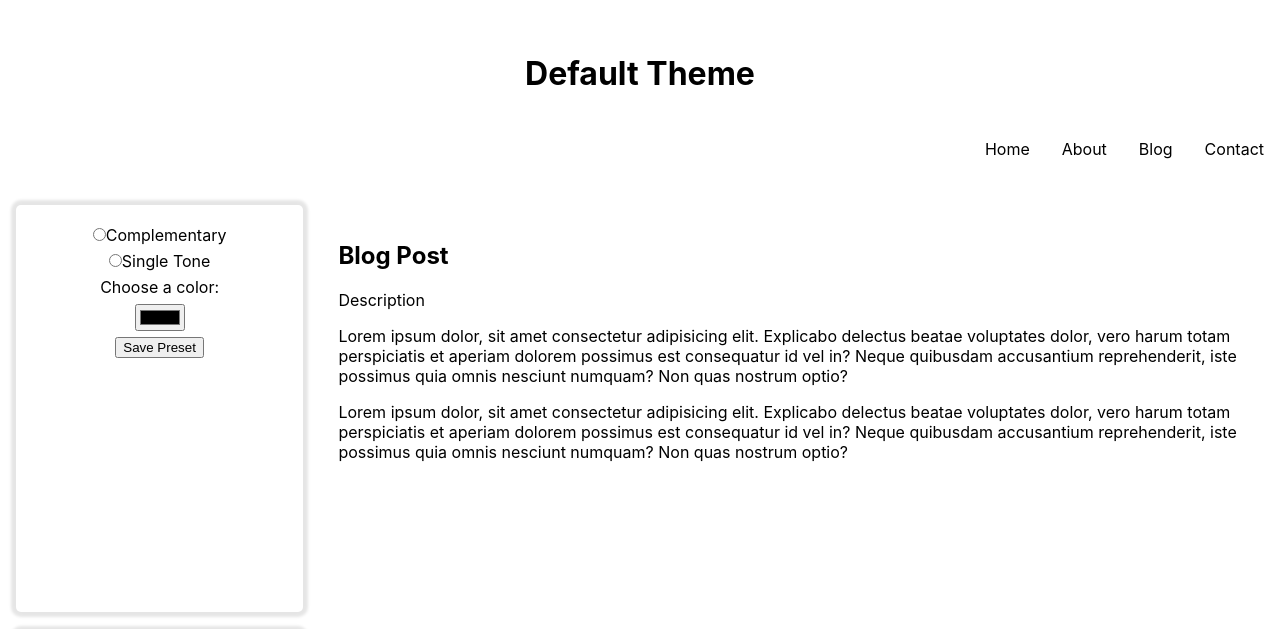
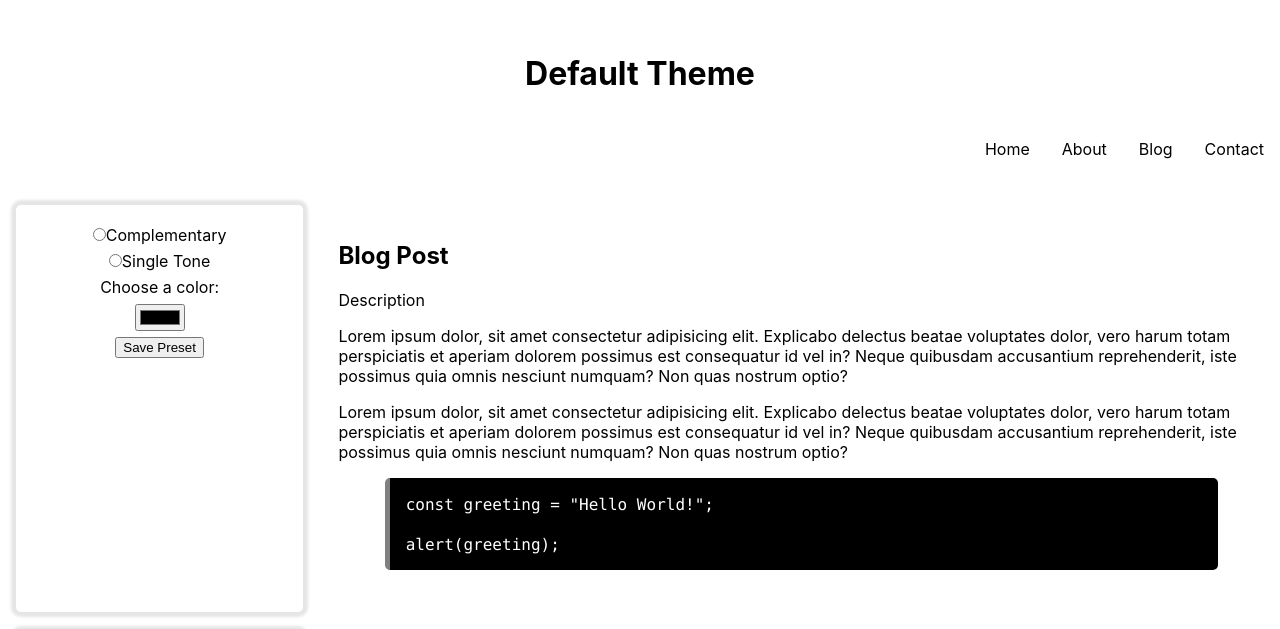
Before and after one commit to johnrdoty92/react-theme-saver, a React (Create React App) app: page / in a window 1280 px wide. Shown: the part 118-747 px from the top of the page. Built offline with nearby package versions, Linux system fonts and the light colour scheme.

Commit message:
add code block

```diff
--- /dev/null
+++ b/src/components/CodeBlock.js
@@ -0,0 +1,18 @@
+import React from "react";
+import styled from "styled-components";
+import { StyledTextBlock, FullContainer } from "./StyledComponents";
+
+const CodeBlock = (props) => {
+  return (
+    <StyledTextBlock bgColor="black" textColor="white" borderColor="grey">
+      <code>
+        const greeting = "Hello World!";
+        <br />
+        <br />
+        alert(greeting);
+      </code>
+    </StyledTextBlock>
+  );
+};
+
+export default CodeBlock;
--- a/src/components/Post.js
+++ b/src/components/Post.js
@@ -1,4 +1,5 @@
 import { StyledPost, FullContainer } from "./StyledComponents";
+import CodeBlock from "./CodeBlock";
 
 const Post = () => {
   return (
@@ -20,6 +21,7 @@ const Post = () => {
           accusantium reprehenderit, iste possimus quia omnis nesciunt numquam?
           Non quas nostrum optio?
         </p>
+        <CodeBlock />
       </StyledPost>
     </FullContainer>
   );
--- a/src/components/StyledComponents.js
+++ b/src/components/StyledComponents.js
@@ -95,3 +95,13 @@ export const StyledForm = styled.form`
 export const StyledPost = styled.div`
   padding: 1rem;
 `;
+
+export const StyledTextBlock = styled.div`
+  width: 90%;
+  margin: auto;
+  padding: 1rem;
+  border-radius: 5px;
+  border-left: 5px solid ${(props) => props.borderColor};
+  background: ${(props) => props.bgColor};
+  color: ${(props) => props.textColor};
+`;
```
